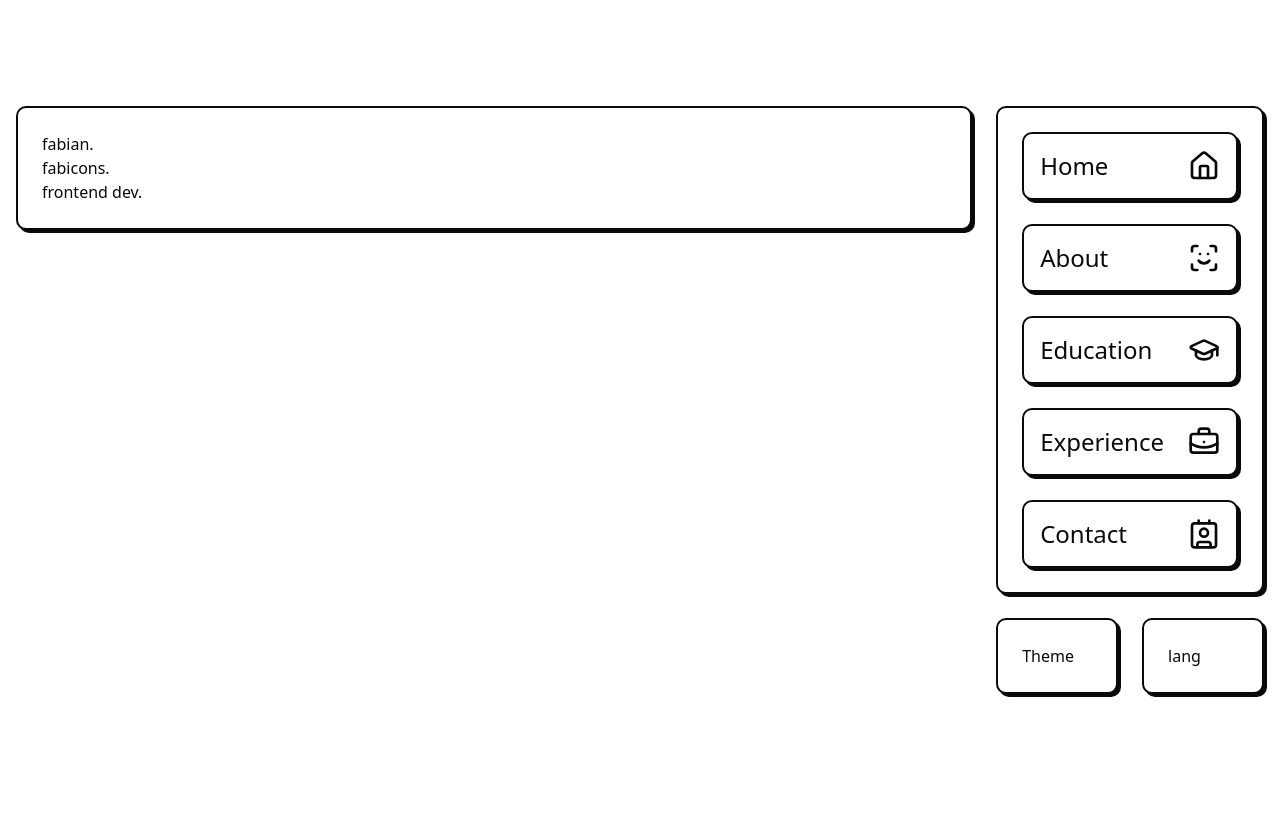
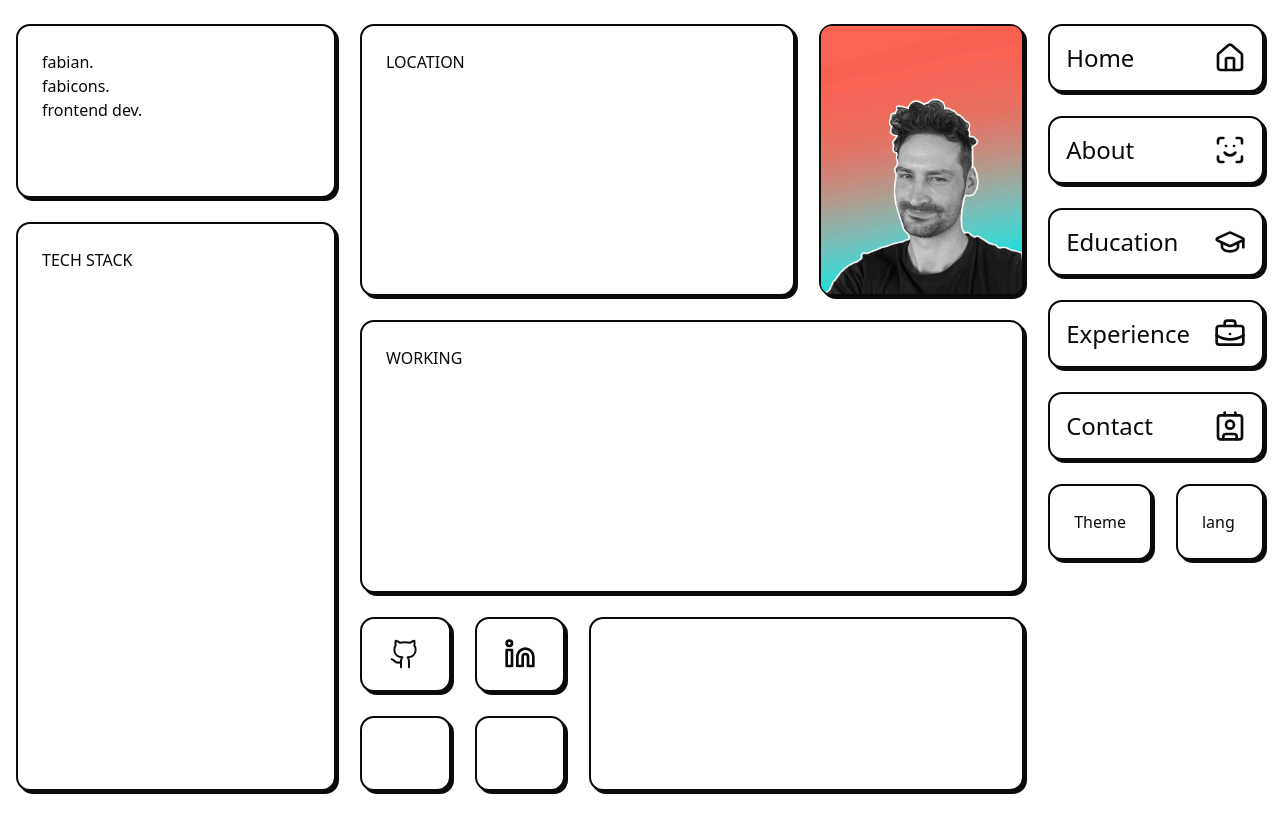
Before and after one commit to fabicons/fabicons.dev, a Next.js app: page / in a window 1280 px wide. Built offline with nearby package versions, Linux system fonts and the light colour scheme.

Commit message:
feat: add social media icons and update layout with profile picture and improved styling

```diff
--- /dev/null
+++ b/public/icons.tsx
@@ -0,0 +1,76 @@
+import React, { forwardRef } from "react"
+import { IconProps } from "@/types/icon"
+import { cn } from "@/lib/utils"
+
+export const GithubIcon = forwardRef<SVGSVGElement, IconProps>(
+  (
+    {
+      color = "currentColor",
+      size = 24,
+      strokeWidth = 2,
+      absoluteStrokeWidth,
+      className = "",
+      ...props
+    },
+    ref
+  ) => {
+    return (
+      <svg
+        ref={ref}
+        xmlns="http://www.w3.org/2000/svg"
+        width={size}
+        height={size}
+        viewBox="0 0 24 24"
+        fill="none"
+        stroke={color}
+        strokeWidth={absoluteStrokeWidth ? strokeWidth : strokeWidth}
+        strokeLinecap="round"
+        strokeLinejoin="round"
+        className={cn("lucide lucide-github", className)}
+        {...props}
+      >
+        <path d="M15 22v-4a4.8 4.8 0 0 0-1-3.5c3 0 6-2 6-5.5.08-1.25-.27-2.48-1-3.5.28-1.15.28-2.35 0-3.5 0 0-1 0-3 1.5-2.64-.5-5.36-.5-8 0C6 2 5 2 5 2c-.3 1.15-.3 2.35 0 3.5A5.403 5.403 0 0 0 4 9c0 3.5 3 5.5 6 5.5-.39.49-.68 1.05-.85 1.65-.17.6-.22 1.23-.15 1.85v4" />
+        <path d="M9 18c-4.51 2-5-2-7-2" />
+      </svg>
+    )
+  }
+)
+
+GithubIcon.displayName = "GithubIcon"
+
+export const LinkedinIcon = forwardRef<SVGSVGElement, IconProps>(
+  (
+    {
+      color = "currentColor",
+      size = 24,
+      strokeWidth = 2,
+      absoluteStrokeWidth,
+      className = "",
+      ...props
+    },
+    ref
+  ) => {
+    return (
+      <svg
+        ref={ref}
+        xmlns="http://www.w3.org/2000/svg"
+        width={size}
+        height={size}
+        viewBox="0 0 24 24"
+        fill="none"
+        stroke={color}
+        strokeWidth={absoluteStrokeWidth ? strokeWidth : strokeWidth}
+        strokeLinecap="round"
+        strokeLinejoin="round"
+        className={cn("lucide lucide-linkedin", className)}
+        {...props}
+      >
+        <path d="M16 8a6 6 0 0 1 6 6v7h-4v-7a2 2 0 0 0-2-2 2 2 0 0 0-2 2v7h-4v-7a6 6 0 0 1 6-6z" />
+        <rect width="4" height="12" x="2" y="9" />
+        <circle cx="4" cy="4" r="2" />
+      </svg>
+    )
+  }
+)
+
+LinkedinIcon.displayName = "LinkedinIcon"
--- a/src/app/(root)/layout.tsx
+++ b/src/app/(root)/layout.tsx
@@ -14,8 +14,8 @@ export default function Layout({
           <div className="grid-area-empty-top"></div>
 
           {/* Content row */}
-          <div className="grid-area-content w-full">{children}</div>
-          <div className="grid-area-navbar">
+          <div className="grid-area-content">{children}</div>
+          <div className="grid-area-navbar hidden lg:block">
             <Navbar />
           </div>
 
--- a/src/app/(root)/page.tsx
+++ b/src/app/(root)/page.tsx
@@ -1,11 +1,52 @@
 import { Box } from "@/components/ui/box"
+import { GithubIcon, LinkedinIcon } from "~/icons"
+import { buttonVariants } from "@/components/ui/button"
+import Link from "next/link"
+import profilePicture from "~/profile-pic.webp"
+import Image from "next/image"
 
 export default function Home() {
   return (
-    <section className="grid grid-cols-['header_header_header''main_main_aside''footer_footer_footer']">
-      <Box className="col-span-2">
+    <section className="grid grid-cols-9 grid-rows-8 h-full gap-6">
+      <Box className="col-span-full md:col-span-3 row-span-2">
         <p>fabian.</p> <p>fabicons.</p> <p>frontend dev.</p>
       </Box>
+      <Box className="col-span-full md:col-span-4 row-span-3">LOCATION</Box>
+      <Box className="col-span-full md:col-span-2 row-span-3 p-0">
+        <Image
+          src={profilePicture}
+          alt="Fabian's profile picture"
+          placeholder="blur"
+          sizes="(max-width: 768px) 100vw, 25vw"
+          className="w-full h-full object-cover rounded-lg"
+          priority
+        />
+      </Box>
+      <Box className="col-span-full md:col-span-3 row-span-6">TECH STACK</Box>
+      <Box className="col-span-full md:col-span-6 row-span-3">WORKING</Box>
+      <Link
+        href=""
+        className={`col-span-full md:col-span-1 row-span-1 h-full ${buttonVariants(
+          {
+            variant: "brutalist",
+          }
+        )}`}
+      >
+        <GithubIcon size={32} strokeWidth={1.5} />
+      </Link>
+      <Link
+        href=""
+        className={`col-span-full md:col-span-1 row-span-1 h-full ${buttonVariants(
+          {
+            variant: "brutalist",
+          }
+        )}`}
+      >
+        <LinkedinIcon />
+      </Link>
+      <Box className="col-span-full md:col-span-4 row-span-2"></Box>
+      <Box className="col-span-full md:col-span-1 row-span-1 col-start-4"></Box>
+      <Box className="col-span-full md:col-span-1 row-span-1 col-start-5"></Box>
     </section>
   )
 }
--- a/src/components/Navbar.tsx
+++ b/src/components/Navbar.tsx
@@ -20,7 +20,7 @@ const NavItem = ({
 }) => {
   return href ? (
     <Link
-      className={buttonVariants({ variant: "default" })}
+      className={buttonVariants({ variant: "brutalist" })}
       href={href}
       aria-label={text}
     >
@@ -40,12 +40,12 @@ const NavItem = ({
 
 export default function Navbar() {
   return (
-    <div className="space-y-6">
-      <Box>
+    <div className="space-y-6 h-full ">
+
         <nav>
           <ul className="space-y-6">
             <li>
-              <NavItem text="Home" icon={<Home />} />
+              <NavItem text="Home" icon={<Home  />} />
             </li>
             <li>
               <NavItem text="About" icon={<ScanFace />} />
@@ -61,11 +61,10 @@ export default function Navbar() {
             </li>
           </ul>
         </nav>
-      </Box>
-      <div className="flex gap-6 *:flex-1">
-        <Box>Theme</Box>
-        <Box>lang</Box>
 
+      <div className="flex gap-6 ">
+        <Box className="flex-1">Theme</Box>
+        <Box className="flex-1 ">lang</Box>
       </div>
     </div>
   )
--- a/src/components/ui/box.tsx
+++ b/src/components/ui/box.tsx
@@ -12,7 +12,7 @@ const Box = React.forwardRef<HTMLDivElement, BoxProps>(
     return (
       <Comp
         className={cn(
-          "rounded-lg border-2 border-border bg-background p-6 shadow-brutal",
+          "rounded-xl border-2 border-border bg-background p-6 shadow-brutal",
           className
         )}
         ref={ref}
--- a/src/components/ui/button.tsx
+++ b/src/components/ui/button.tsx
@@ -5,14 +5,14 @@ import { cva, type VariantProps } from "class-variance-authority"
 import { cn } from "@/lib/utils"
 
 const buttonVariants = cva(
-  "inline-flex items-center justify-center gap-2 whitespace-nowrap rounded-lg text-sm font-medium transition-[color,box-shadow] disabled:pointer-events-none disabled:opacity-50 [&_svg]:pointer-events-none [&_svg:not([class*='size-'])]:size-8 shrink-0 [&_svg]:shrink-0 outline-none focus-visible:border-ring focus-visible:ring-ring/50 focus-visible:ring-[3px] aria-invalid:ring-destructive/20 dark:aria-invalid:ring-destructive/40 aria-invalid:border-destructive",
+  "inline-flex items-center cursor-pointer justify-center gap-2 whitespace-nowrap rounded-lg text-sm font-medium transition-[color,box-shadow] disabled:pointer-events-none disabled:opacity-50 [&_svg]:pointer-events-none [&_svg:not([class*='size-'])]:size-8 shrink-0 [&_svg]:shrink-0 outline-none focus-visible:border-ring focus-visible:ring-ring/50 focus-visible:ring-[3px] aria-invalid:ring-destructive/20 dark:aria-invalid:ring-destructive/40 aria-invalid:border-destructive",
   {
     variants: {
       variant: {
         default:
           "bg-primary text-primary-foreground shadow-xs hover:bg-primary/90",
         brutalist:
-          "bg-background text-foreground rounded-lg border-2 border-border shadow-brutal translate-x-0 translate-y-0 transition-all duration-300 hover:shadow-brutal-hover hover:-translate-x-1 hover:-translate-y-1 motion-reduce:transition-none motion-reduce:hover:transform-none",
+          "bg-background text-foreground rounded-xl border-2 border-border shadow-brutal translate-x-0 translate-y-0 transition-all duration-300 hover:shadow-brutal-hover hover:-translate-x-1 hover:-translate-y-1 motion-reduce:transition-none motion-reduce:hover:transform-none",
         destructive:
           "bg-destructive text-white shadow-xs hover:bg-destructive/90 focus-visible:ring-destructive/20 dark:focus-visible:ring-destructive/40",
         outline:
--- /dev/null
+++ b/src/types/icon.ts
@@ -0,0 +1,11 @@
+import { SVGProps, RefAttributes, ForwardRefExoticComponent } from "react"
+
+export interface IconProps extends SVGProps<SVGSVGElement> {
+  size?: number | string
+  strokeWidth?: number | string
+  absoluteStrokeWidth?: boolean
+}
+
+export type IconComponentType = ForwardRefExoticComponent<
+  IconProps & RefAttributes<SVGSVGElement>
+>
```
Also changed, not shown: public/profile-pic.webp (added).
